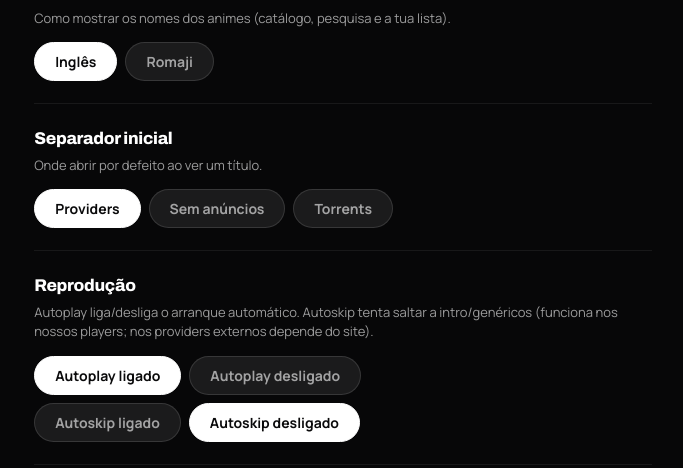
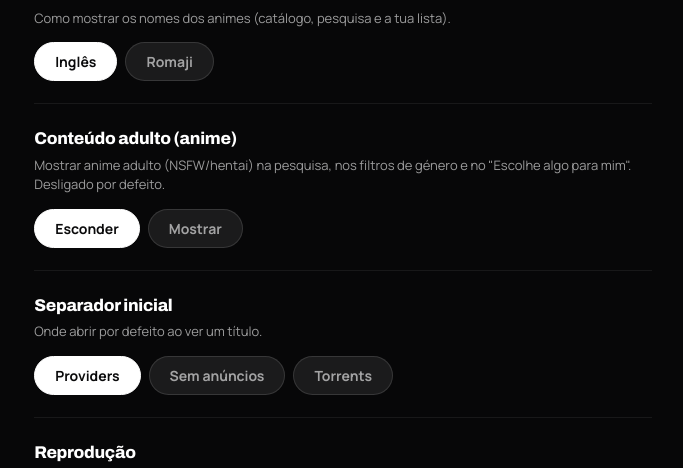
Before and after one commit to boda07/meida, a React (Vite) app in the folder web/: page /settings in a window 1280 px wide. Shown: the part 782-1250 px from the top of the page, without its empty margins (17-700 px from the left). Built offline with nearby package versions, Linux system fonts and the light colour scheme; no server answers.

Commit message:
Opcao de conteudo adulto (anime NSFW), desligada por defeito
Novo setting showAdult: quando ligado, remove o filtro sfw=true das pesquisas,
filtros (discover) e do "escolhe por mim" de anime, permitindo hentai. Vai como
?adult=1 -> langOpts -> jikan (searchAnime/discoverAnime/pickAnime).

```diff
--- a/package.json
+++ b/package.json
@@ -1,6 +1,6 @@
 {
   "name": "streamapp",
-  "version": "0.7.6",
+  "version": "0.7.7",
   "private": true,
   "description": "App pessoal tipo Stremio: catalogo TMDB + embed providers + torrents",
   "main": "electron/main.cjs",
--- a/web/src/api/client.js
+++ b/web/src/api/client.js
@@ -17,6 +17,7 @@ export const DEFAULT_SETTINGS = {
   subtitleLang: "pt", // legenda preferida: "pt" | "en" | "off"
   defaultTab: "providers", // separador inicial: providers | extract | torrents
   animeAudio: "sub", // anime: "sub" (legendado) ou "dub" (dobrado)
+  showAdult: false, // mostrar conteudo adulto (anime NSFW/hentai) na pesquisa/filtros
   accent: "#c90303", // cor de destaque da UI (botoes, realces)
   bgColor: "#070708", // cor de fundo da app
   bgStyle: "none", // estilo de fundo: none|glow|aurora|mesh|dots|grid|image
@@ -41,13 +42,14 @@ export const settingsStore = {
   },
 };
 
-// Parametros de idioma a juntar aos pedidos de catálogo.
+// Parametros de idioma (+ conteudo adulto) a juntar aos pedidos de catálogo.
 function langParams() {
   const s = settingsStore.get();
   return {
     titleLang: s.titleLang,
     overviewLang: s.overviewLang,
     animeTitleLang: s.animeTitleLang,
+    adult: s.showAdult ? "1" : "", // "" e descartado em get()
   };
 }
 
--- a/web/src/changelog.js
+++ b/web/src/changelog.js
@@ -1,6 +1,12 @@
 // Novidades por versao, em linguagem simples (sem termos tecnicos). Mostradas no
 // "o que mudou" depois de o utilizador atualizar a app. Mais recente em cima.
 export const CHANGELOG = [
+  {
+    version: "0.7.7",
+    items: [
+      "Nova opção nas Definições: mostrar conteúdo adulto de anime (NSFW/hentai) na pesquisa, nos filtros de género e no \"Escolhe algo para mim\". Vem desligada por defeito.",
+    ],
+  },
   {
     version: "0.7.6",
     items: [
--- a/web/src/pages/Settings.jsx
+++ b/web/src/pages/Settings.jsx
@@ -438,6 +438,22 @@ export default function Settings() {
       </section>
 
       <section className="set-section">
+        <h3>Conteúdo adulto (anime)</h3>
+        <p className="muted">
+          Mostrar anime adulto (NSFW/hentai) na pesquisa, nos filtros de género e no
+          "Escolhe algo para mim". Desligado por defeito.
+        </p>
+        <div className="set-row">
+          <Choice value={false} current={settings.showAdult} onPick={(v) => update({ showAdult: v })}>
+            Esconder
+          </Choice>
+          <Choice value={true} current={settings.showAdult} onPick={(v) => update({ showAdult: v })}>
+            Mostrar
+          </Choice>
+        </div>
+      </section>
+
+      <section className="set-section">
         <h3>Separador inicial</h3>
         <p className="muted">Onde abrir por defeito ao ver um título.</p>
         <div className="set-row">
```
Also changed, not shown: 2 other files (tests, documents, lock files or other folders).
